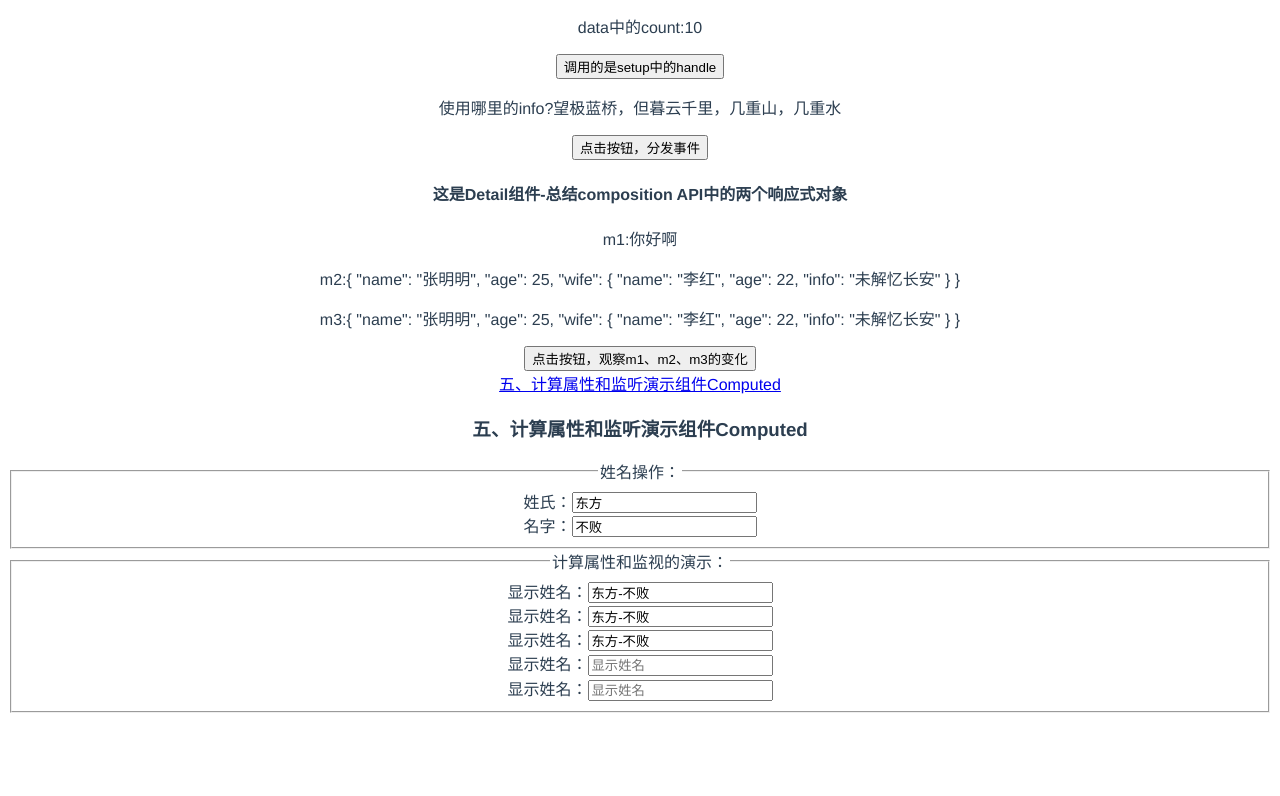
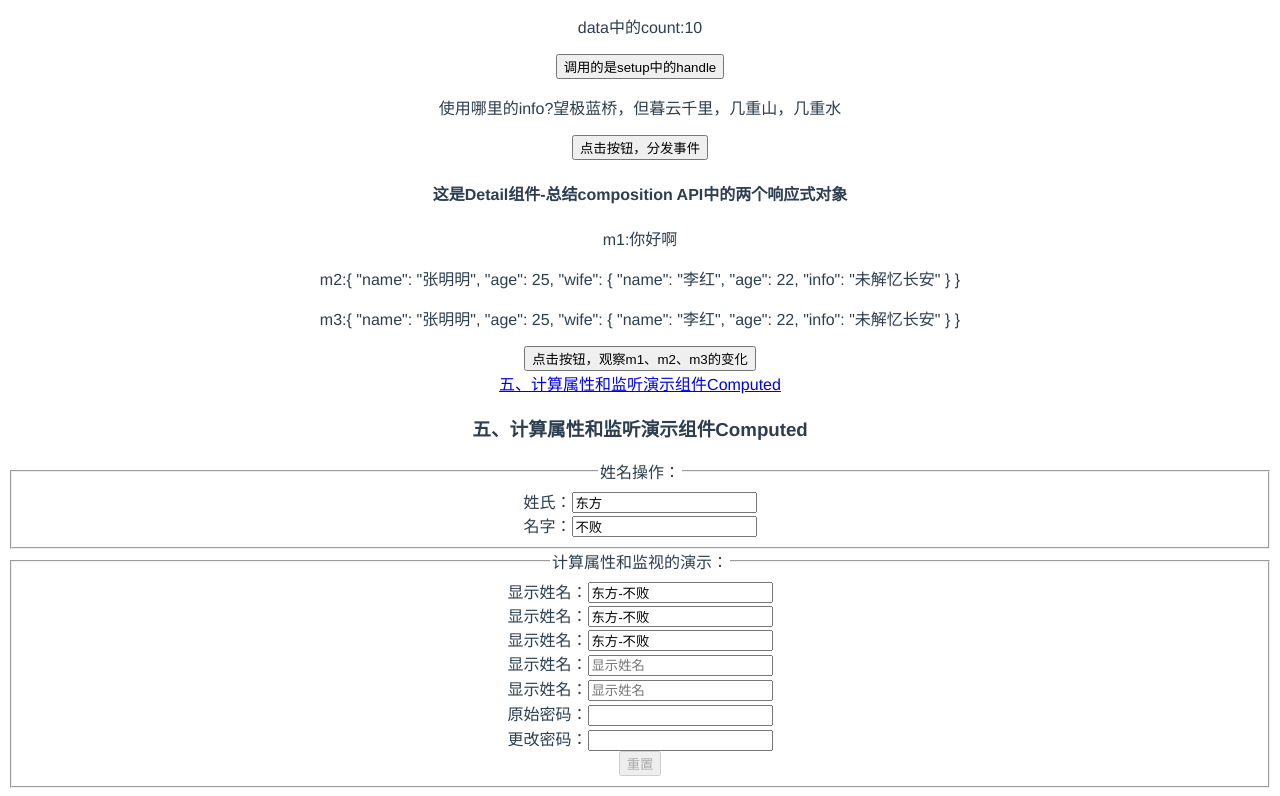
Before and after one commit to bcygsws/vue3_learn, a Vue app: page /#/home/computed in a window 1280 px wide. Shown: the part 1013-1809 px from the top of the page. Before the commit the page ends 1734 px from the top, so only its background shows below. Built offline with nearby package versions, Linux system fonts and the light colour scheme.

Commit message:
:memo: 侦听属性和计算属性

```diff
--- a/src/components/computed/Computed.vue
+++ b/src/components/computed/Computed.vue
@@ -46,6 +46,10 @@
         placeholder="显示姓名"
         v-model="fullName5"
       /><br />
+      原始密码：<input type="text" /><br />
+      更改密码：<input type="text" /><br />
+      <!-- disabled="true"或者disabled="false"按钮都被禁用了，disabled失效了；尝试用js的方式控制按钮的使用或禁用 :disable="isReset"-->
+      <input type="button" value="重置" disabled="false" /><br />
     </fieldset>
   </form>
 </template>
@@ -67,6 +71,21 @@ export default defineComponent({
     const user = reactive({
       firstName: '东方',
       lastName: '不败'
+    });
+    // 演示监听多个数据
+    const pwd = reactive({
+      pwdArr: [
+        {
+          password: '',
+          text: '请输入不少于16个字符'
+        },
+        {
+          password: '',
+          text: '请输入修改的密码'
+        }
+      ],
+      // 控制重置按钮的能否使用
+      isReset: true
     });
     console.log(user.firstName);
     console.log(user.lastName);
@@ -167,10 +186,11 @@ export default defineComponent({
     /**
      * @二、上面用watchEffect进行等效
      * 2.1.watchEffect不用配置监视对象回调中使用哪些数据，就监视这些数据，默认执行一次
+     * 也即：watchEffect省去了 起因数据user这个第一个参数
      *
-     * 也即：watchEffect省去了 起因数据user这个第一个参数
      * 2.2.同时，第三个参数{immediate:true,deep:true}也省去了
      * watchEffect监视默认会执行一次，实现watch中immediate：true的作用
+     *
      *
      */
     // 收集要监视的对象，一对多，fullName4是引起变化的数据，firstName和lastName是监听数据
```
